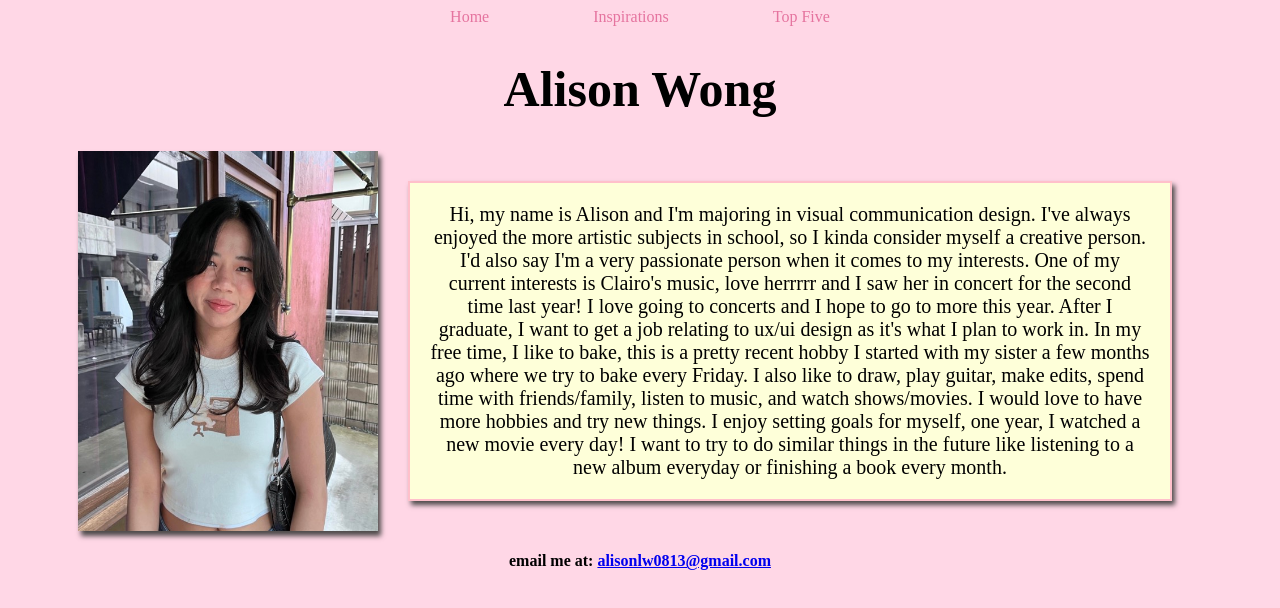
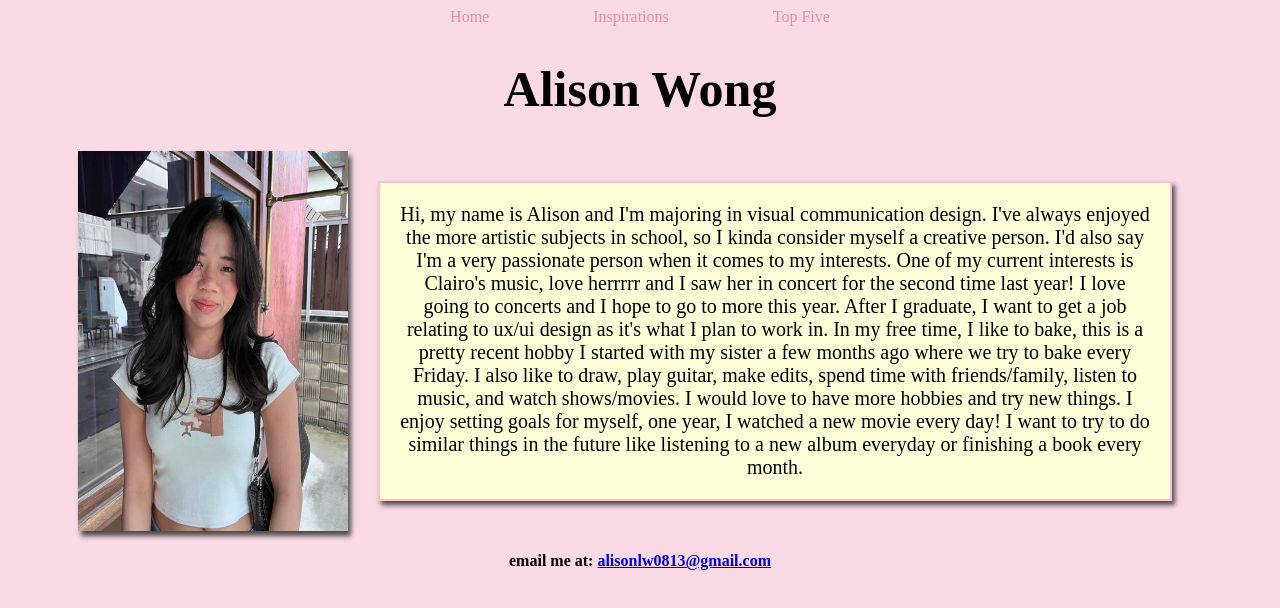
Before and after one commit to ialisons/ProjectOne, a plain HTML site: page index.html in a window 1280 px wide. Drawn offline with Linux system fonts and the light colour scheme; a web font is replaced by a local one.

Commit message:
Update style.css

```diff
--- a/css/style.css
+++ b/css/style.css
@@ -1,11 +1,11 @@
 
 body{
-background-color: rgb(255, 215, 230);
+background-color: rgb(249, 218, 229);
 text-align: center;
 }
 
 #bar a, nav a{
-    color: rgb(229, 116, 159);
+    color: rgb(235, 139, 176);
     font-family: "Zain", serif;
     text-decoration: none;
     margin: auto;
@@ -39,8 +39,8 @@ ul, ol{
 }
 
 img{
-    width: 50%;
-    width: 300px;
+    width:270px;
+    height: auto;
     box-shadow: 3px 5px 5px rgb(77, 74, 74);
 }
 
@@ -56,7 +56,8 @@ p{
     background-color: rgb(254, 255, 217);
     border: 2px solid pink;
     box-shadow: 3px 4px 5px rgb(77, 74, 74);
-
+    width: auto;
+    height: auto;
 }
 
 #main{
```
